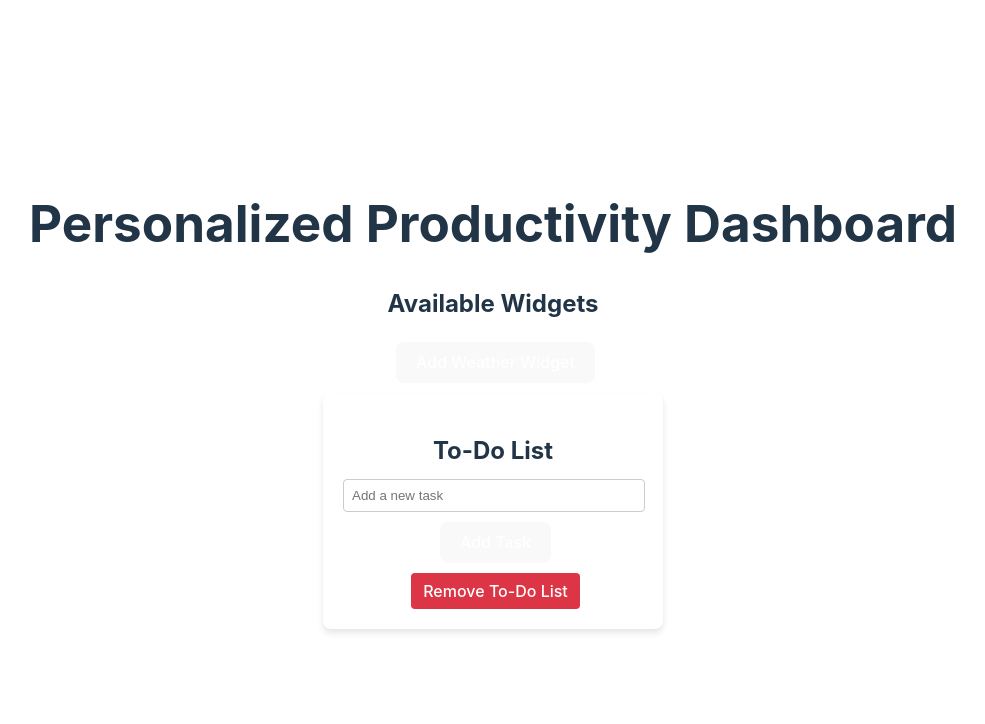
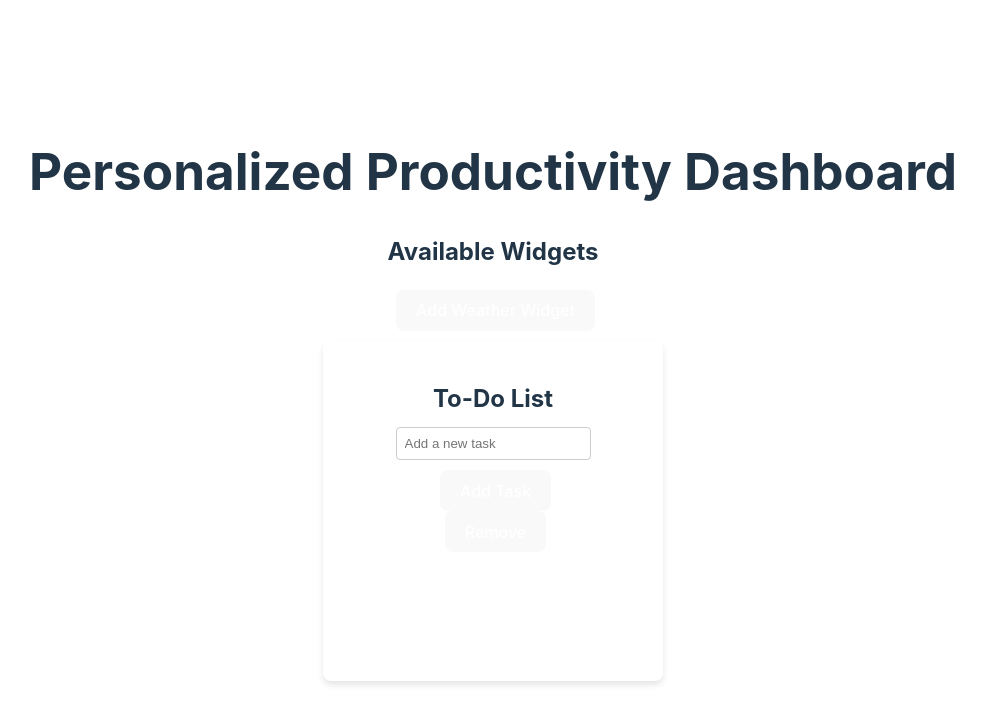
Before and after one commit to salembsaleh/HackRice-TodoList, a React (Vite) app in the folder HackRice-TodoList/: page / in a window 1280 px wide. Both pictures are taken after a click on the button "Add To-Do List". Shown: the top 724 px of the page, without its empty margins (147-1132 px from the left). Built offline with nearby package versions, Linux system fonts and the light colour scheme.

Commit message:
Updated widgets

```diff
--- a/HackRice-TodoList/src/App.css
+++ b/HackRice-TodoList/src/App.css
@@ -3,6 +3,8 @@
   margin: 0 auto;
   padding: 2rem;
   text-align: center;
+  display: flex; /* Use flexbox for centering and alignment */
+  flex-direction: column; /* Arrange children vertically */
 }
 
 .logo {
@@ -51,4 +53,5 @@
   display: flex;
   justify-content: center;
   align-items: center;
+  flex-wrap: wrap; /* Allow widgets to wrap to the next line */
 }
--- a/HackRice-TodoList/src/components/TodoList.css
+++ b/HackRice-TodoList/src/components/TodoList.css
@@ -1,20 +1,10 @@
 /* src/components/TodoList.css */
-.Widget {
-  border-color: #f9f9f9;
-  box-shadow: 0px 4px 6px rgba(0, 0, 0, 0.1);
-  border-radius: 8px;
-  padding: 20px;
-  margin: 10px;
-  min-width: 250px;
-  max-width: 300px;
-}
 
 .Widget h2 {
   margin-bottom: 10px;
 }
 
 input {
-  width: calc(100% - 16px); /* Adjusted width */
   margin-bottom: 10px;
   padding: 8px;
   border: 1px solid #ccc; /* Added border */
@@ -50,29 +40,10 @@ li {
   padding: 8px; /* Added padding */
 }
 
-li button {
-  background-color: #dc3545;
-  color: #fff;
-  border: none;
-  border-radius: 4px;
-  padding: 4px 8px;
-  cursor: pointer;
-}
-
-li button:hover {
-  background-color: #c82333;
-}
 /* Add this class for the remove button */
 .removeButton {
-  background-color: #dc3545; /* Different color for remove button */
-  color: #fff;
-  border: none;
   border-radius: 4px;
   padding: 8px 12px;
   cursor: pointer;
   margin-top: 10px; /* Adjusted margin */
 }
-
-.removeButton:hover {
-  background-color: #c82333;
-}
--- a/HackRice-TodoList/src/components/TodoList.jsx
+++ b/HackRice-TodoList/src/components/TodoList.jsx
@@ -34,13 +34,11 @@ function TodoList({ removeWidget, showAddButton }) {
         {tasks.map((task, index) => (
           <li key={index}>
             {task}
-            <button onClick={() => handleRemoveTask(index)}>Remove</button>
+            <button onClick={() => handleRemoveTask(index)}>X</button>
           </li>
         ))}
       </ul>
-      <button onClick={removeWidget} className="removeButton">
-        Remove To-Do List
-      </button>
+      <button onClick={removeWidget}>Remove</button>
     </div>
   );
 }
--- a/HackRice-TodoList/src/components/weatherwidget.css
+++ b/HackRice-TodoList/src/components/weatherwidget.css
@@ -5,8 +5,9 @@
   border-radius: 8px;
   padding: 20px;
   margin: 10px;
-  min-width: 250px;
+  min-width: 300px;
   max-width: 300px;
+  min-height: 300px;
 }
 
 .Widget h2 {
@@ -14,7 +15,6 @@
 }
 
 input {
-  width: calc(100% - 16px); /* Adjusted width */
   margin-bottom: 10px;
   padding: 8px;
   border: 1px solid #ccc; /* Added border */
```
Also changed, not shown: HackRice-TodoList/src/App.jsx (+8 -2 lines).
